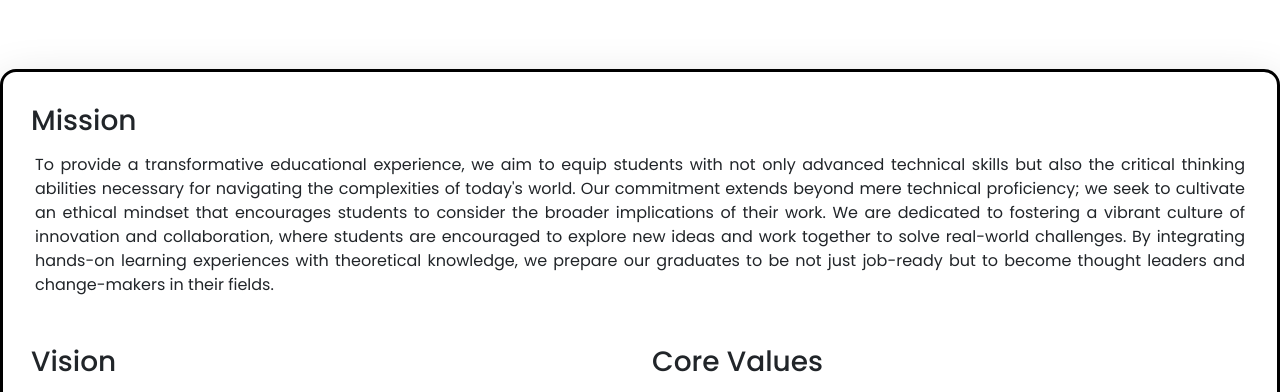
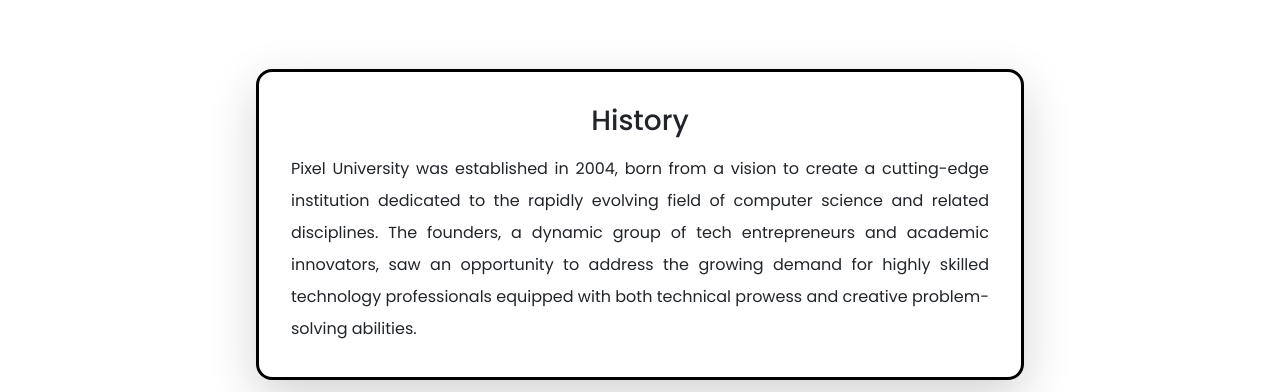
Before and after one commit to Bonkers22h2/skolv2, a plain HTML site: page src/index.html in a window 1280 px wide. Shown: the part 2125-2517 px from the top of the page. Drawn offline with nearby package versions, Linux system fonts and the light colour scheme.

Commit message:
last last

```diff
--- a/src/index.html
+++ b/src/index.html
@@ -64,9 +64,9 @@
                             About Us
                         </a>
                         <ul class="dropdown-menu">
-                            <li><a class="dropdown-item" href="#aboutUs">History</a></li>
+                            <li><a class="dropdown-item" href="#history">History</a></li>
                             <li><a class="dropdown-item" href="#mvc">Mission and Vision</a></li>
-                            <li><a class="dropdown-item" href="#">Core Values</a></li>
+                            <li><a class="dropdown-item" href="#mvc">Core Values</a></li>
                         </ul>
                     </li>
                 </ul>
@@ -132,8 +132,8 @@
         </button>
     </div>
 
-    <div class="container border mt-5 border-black border-3 rounded-4 shadow-lg" id="mvc"
-        style="max-width: 1430px; margin: auto;" id="mvc">
+    <div class="container border mt-5 border-black border-3 rounded-4 shadow-lg"
+        style="max-width: 1430px; margin: auto;">
         <div class="row flex-column-reverse flex-md-row px-3 py-3">
             <div class="col-md-6 d-flex flex-column">
                 <h3 class="mb-3 mt-3">Future-Ready Learning</h3>
@@ -213,7 +213,7 @@
                 <div class="card h-100 border border-dark"> <!-- Added border class -->
                     <img src="../imgs/Computer Engineering.jpg" class="card-img-top" alt="Sample Image 3">
                     <div class="card-body d-flex flex-column">
-                        <h5 class="card-title">Computer Engineering</h5>
+                        <h5 class="card-title" id="history">Computer Engineering</h5>
                         <p class="card-text flex-grow-1">Combine hardware and software expertise. Gain the skills to
                             create innovative technologies that drive advancements in various fields.</p>
                     </div>
@@ -222,8 +222,22 @@
         </div>
     </div>
 
-    <div class="container border mt-5 border-black border-3 rounded-4 shadow-lg" id="mvc"
-        style="max-width: 1430px; margin: auto;" id="mvc">
+    <div class="container border mt-5 md-8 border-black border-3 rounded-4 shadow-lg"
+        style="width: 60vw; margin: auto;">
+        <div class="row flex-md-row px-3 py-3">
+            <div class=" d-flex flex-column">
+                <h3 class="mb-3 mt-3 text-center">History</h3>
+                <p class="px-1 lh-lg" style="text-align: justify;">
+                    Pixel University was established in 2004, born from a vision to create a cutting-edge institution dedicated to the rapidly evolving field of computer science and related disciplines.
+                    The founders, a dynamic group of tech entrepreneurs and academic innovators, saw an opportunity to address the growing demand for highly skilled technology professionals equipped with both technical prowess and creative problem-solving abilities.
+                </p>
+            </div>
+        </div>
+    </div>
+
+    <br id="mvc">
+    <div class="container border mt-5 border-black border-3 rounded-4 shadow-lg"
+        style="max-width: 1430px; margin: auto;">
         <div class="row flex-column-reverse flex-md-row px-3 py-3">
             <div class="col-md-12 d-flex flex-column">
                 <h3 class="mb-3 mt-3">Mission</h3>
@@ -265,6 +279,7 @@
             </div>
         </div>
     </div>
+
 
     <br>
     <br>
```
